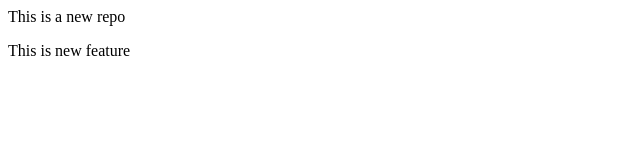
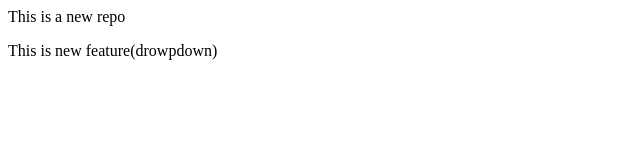
Before and after one commit to Devisha-Patel11/LocalRepo, a plain HTML site: page Index.html in a window 1280 px wide. Shown: the full height of the page, 0-640 px from the left. Drawn offline with Linux system fonts and the light colour scheme.

```diff
--- a/Index.html
+++ b/Index.html
@@ -1,2 +1,2 @@
 <p>This is a new repo</p>
-<p>This is new feature</p>
+<p>This is new feature(drowpdown)</p>
```
